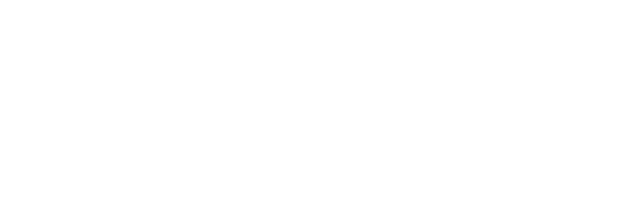
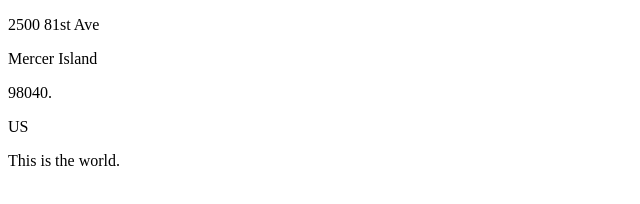
Before and after one commit to likun47/myRepository, a plain HTML site: page index.html in a window 1280 px wide. Shown: the whole page, without its empty margins (0-640 px from the left). Drawn offline with Linux system fonts and the light colour scheme.

Commit message:
add some information

```diff
--- a/index.html
+++ b/index.html
@@ -7,6 +7,10 @@
   <title>MyRepository</title>
 </head>
 <body>
-
+  <p>2500 81st Ave</p>
+  <p>Mercer Island</p>
+  <p>98040.</p>
+  <p>US</p>
+  <p>This is the world.</p>
 </body>
 </html>
```
